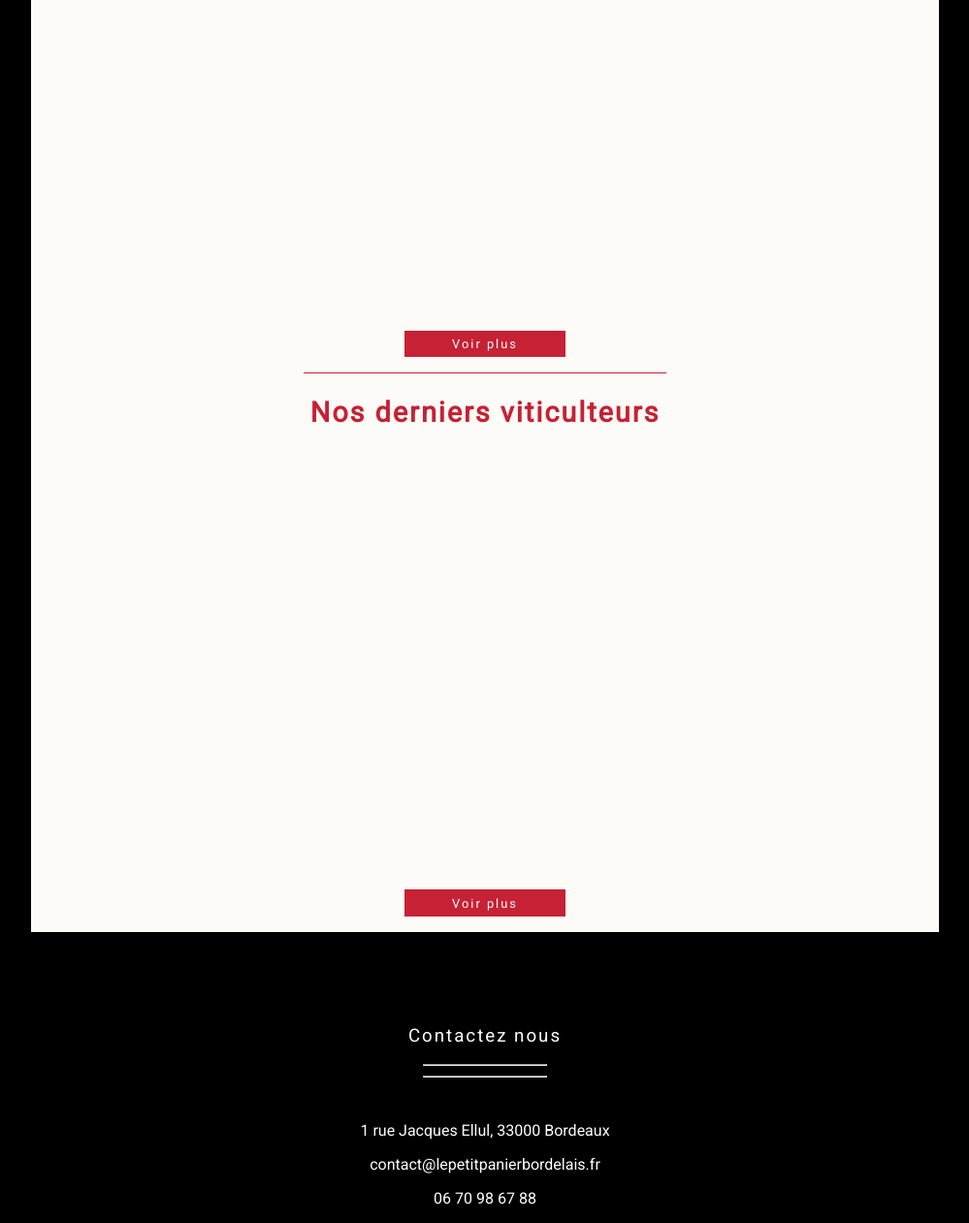
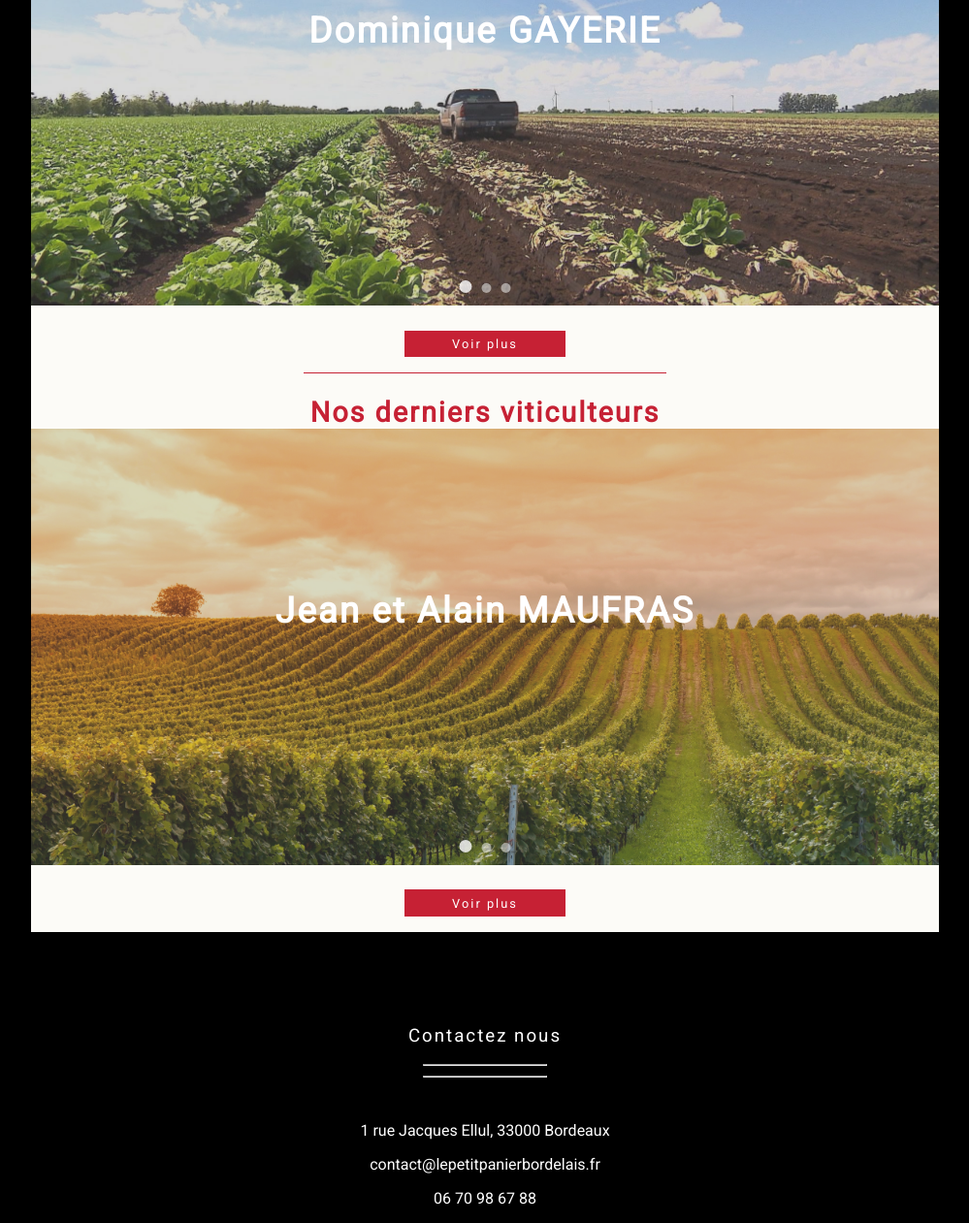
Before and after one commit to SebouChu/LePetitPanierBordelais, a Rails app: page /producteurs in a window 1280 px wide. Shown: the part 2428-3689 px from the top of the page at 97% size, without its empty margins (140-1139 px from the left). Run offline with Rails 7, Linux system fonts and the light colour scheme; data comes from the database, SQL or seed files in the repository; style sheets or scripts are compiled from the project's sources; some libraries are stand-ins or nearby versions.

Commit message:
Fix carousel

```diff
--- a/app/assets/stylesheets/carousel.scss
+++ b/app/assets/stylesheets/carousel.scss
@@ -29,7 +29,7 @@
         top:27%;
       }
       img {
-        width:100%;
+        width:74vw;
         cursor:pointer;
         filter: contrast(0.7);
       }
--- a/app/views/productors/index.html.erb
+++ b/app/views/productors/index.html.erb
@@ -4,7 +4,7 @@
 <div id="producteurs-index">
   <h3>Nos derniers apiculteurs</h3>
 
-  <div class="carousel" id="foo-3">
+  <div class="carousel" id="carousel-api">
     <% @apiculteurs.each do |a| %>
     <div class="item-carousel" data-animation="opacity">
       <%= link_to image_tag('apiculteurs.jpg'), productor_path(a) %>
@@ -17,7 +17,7 @@
 
   <h3>Nos derniers éleveurs</h3>
 
-  <div class="carousel" id="foo-4">
+  <div class="carousel" id="carousel-ele">
     <% @eleveurs.each do |e| %>
     <div class="item-carousel" data-animation="opacity">
       <%= link_to image_tag('eleveurs.jpg'), productor_path(e) %>
@@ -30,7 +30,7 @@
 
   <h3>Nos derniers horticulteurs</h3>
 
-  <div class="carousel" id="foo-5">
+  <div class="carousel" id="carousel-hor">
     <% @horticulteurs.each do |h| %>
     <div class="item-carousel" data-animation="opacity">
       <%= link_to image_tag('horticulteurs.jpg'), productor_path(h) %>
@@ -43,7 +43,7 @@
 
   <h3>Nos derniers maraîchers</h3>
 
-  <div class="carousel" id="foo-6">
+  <div class="carousel" id="carousel-mar">
     <% @maraichers.each do |m| %>
     <div class="item-carousel" data-animation="opacity">
       <%= link_to image_tag('maraichers.jpg'), productor_path(m) %>
@@ -56,7 +56,7 @@
 
   <h3>Nos derniers viticulteurs</h3>
 
-  <div class="carousel" id="foo-7">
+  <div class="carousel" id="carousel-vit">
     <% @viticulteurs.each do |v| %>
     <div class="item-carousel" data-animation="opacity">
       <%= link_to image_tag('viticulteurs.jpg'), productor_path(v) %>
--- a/app/views/services/index.html.erb
+++ b/app/views/services/index.html.erb
@@ -7,7 +7,7 @@
 
   <h3>Nos derniers restaurants</h3>
 
-  <div class="carousel" id="foo">
+  <div class="carousel" id="carousel-restos">
      <% @restaurants.each do |r| %>
        <div class="item-carousel" data-animation="opacity">
          <% if r.image %>
@@ -26,7 +26,7 @@
 
   <h3>Nos derniers marchés</h3>
 
-  <div class="carousel" id="foo-2">
+  <div class="carousel" id="carousel-marches">
       <% @marches.each do |m| %>
         <div class="item-carousel" data-animation="opacity">
           <% if m.image %>
```
Also changed, not shown: app/assets/javascripts/application.js (+0 -71 lines), app/assets/javascripts/main.js (added, +44 -0 lines).
